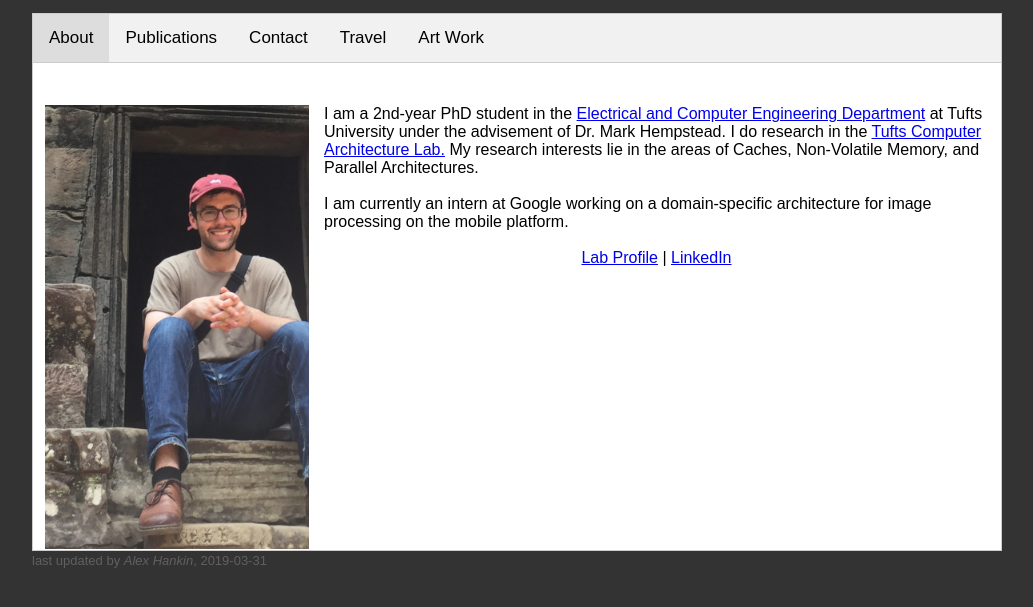
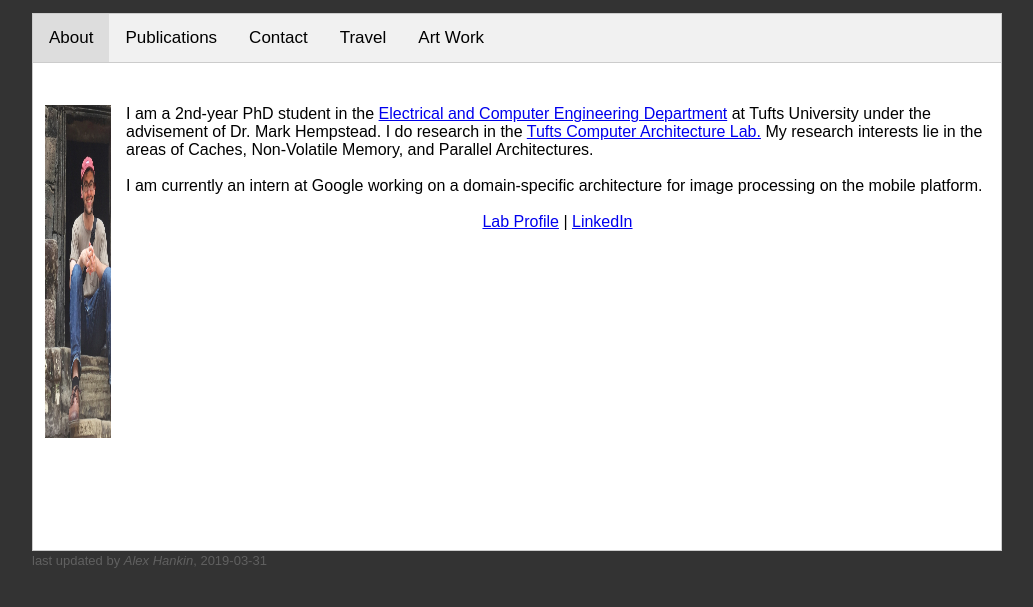
Before and after one commit to hankin0/hankin0.github.io, a Jekyll site: the page built from index.html, in a window 1280 px wide. Shown: the top 607 px of the page, without its empty margins (123-1156 px from the left). Built offline with Jekyll 4.4.1, drawn with Linux system fonts in a browser that asks for light colours.

Commit message:
Changes size of profile picture

```diff
--- a/index.html
+++ b/index.html
@@ -16,7 +16,7 @@ layout: default
       <!-- "About" tab -->
       <div id="About" class="tabcontent">
  	    <br><br>
-        <img class="ex2" src="images/just_me_cambodia.png" width='264' height='444' align="left">
+        <img class="ex2" src="images/just_me_cambodia.png" width='66' height='333' align="left">
 	    I am a 2nd-year PhD student in the <a
             href="https://engineering.tufts.edu/ece/">Electrical and Computer Engineering
             Department</a> at Tufts University under the advisement of Dr. Mark Hempstead. I do
```
